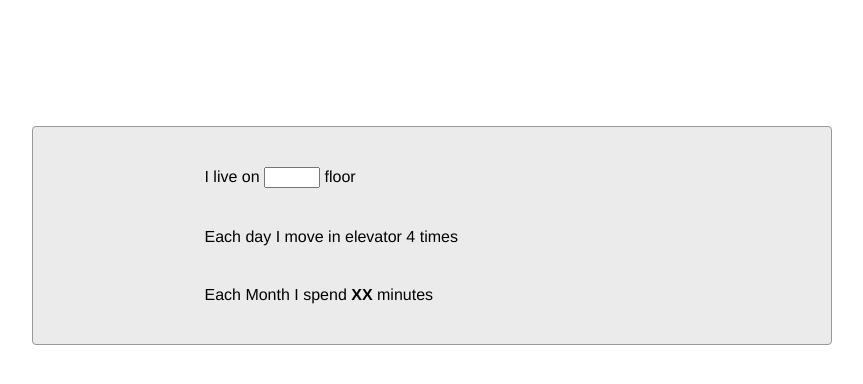
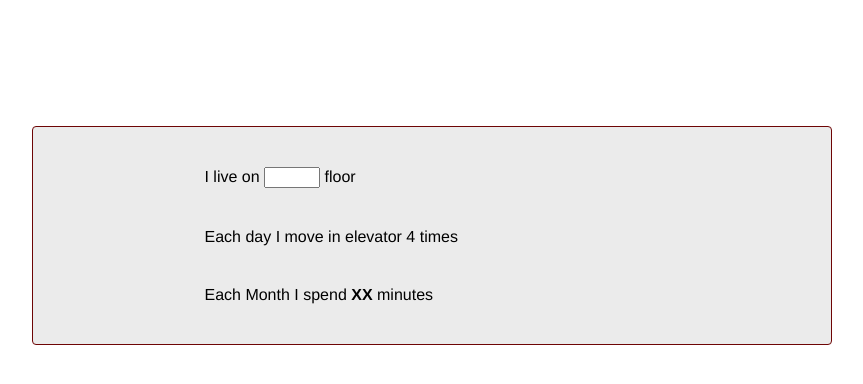
Before and after one commit to Slava40000/ElevatorCalculator, a plain HTML site: page index.html in a window 1280 px wide. Shown: the whole page, without its empty margins (208-1071 px from the left). Drawn offline with Linux system fonts and the light colour scheme.

Commit message:
chenge color

```diff
--- a/scripts.js
+++ b/scripts.js
@@ -1,2 +1,3 @@
 // javascripts will be here
 // test test
+//а по-русски то можно, уважаемые ?
--- a/styles.css
+++ b/styles.css
@@ -8,7 +8,7 @@ main {
     padding: 20px;
     margin-top: 10%;
     overflow: auto;
-    border: 1px solid rgb(153, 153, 153);
+    border: 1px solid rgb(110, 5, 5);
     border-radius: 4px;
     background: rgb(235, 235, 235);
     font-family: Helvetica, sans-serif;
```
